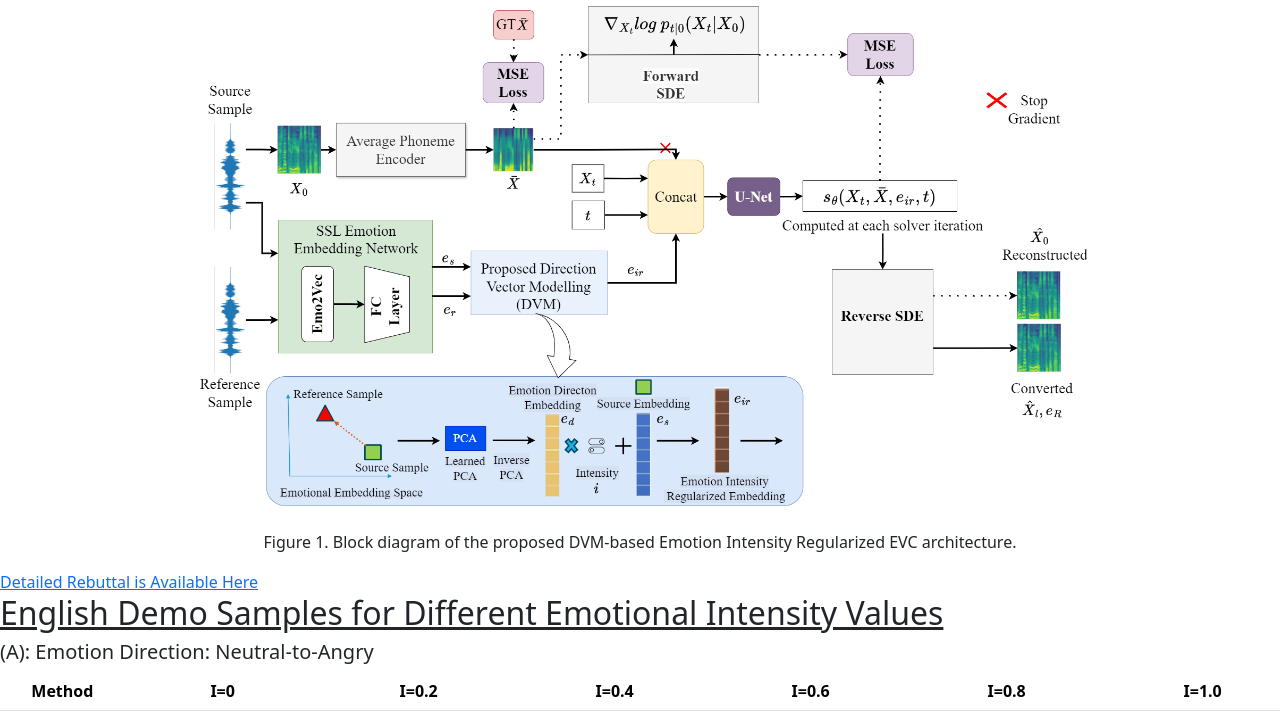
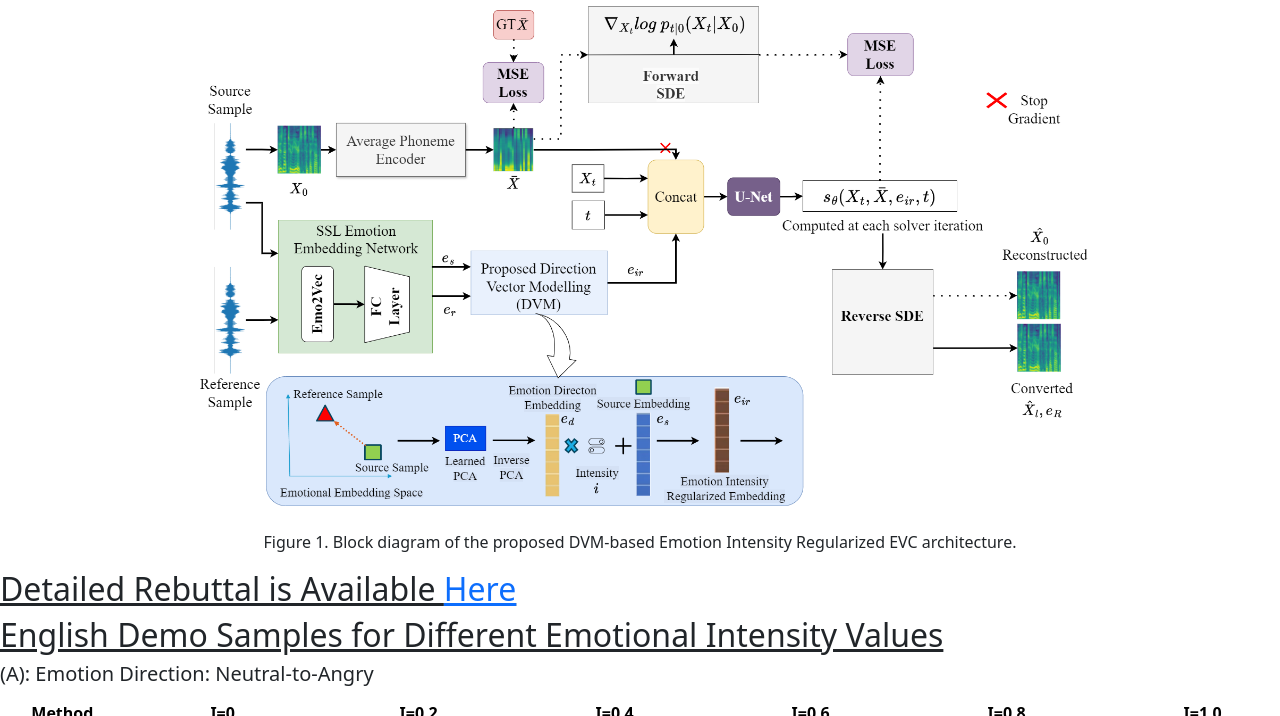
Before and after one commit to nirmesh-sony/EmoReg, a plain HTML site: page index.html in a window 1280 px wide. Shown: the part 260-976 px from the top of the page. Drawn offline with nearby package versions, Linux system fonts and the light colour scheme.

Commit message:
Update index.html

```diff
--- a/index.html
+++ b/index.html
@@ -21,7 +21,8 @@
 </figure>
 </div>
 
-<a href="https://anonymous.4open.science/api/repo/EmoReg-286F/file/AAAI_EmoReg_Rebuttal_v3.pdf?v=d1d0fdf7">Detailed Rebuttal is Available Here</a>
+
+<h2 style="text-decoration: underline;">Detailed Rebuttal is Available <a href="https://anonymous.4open.science/api/repo/EmoReg-286F/file/AAAI_EmoReg_Rebuttal_v3.pdf?v=d1d0fdf7">Here</a></h2>
 
 <h2 style="text-decoration: underline;">English Demo Samples for Different Emotional Intensity Values</h2>
 <h5>(A): Emotion Direction: Neutral-to-Angry <h5>
```
